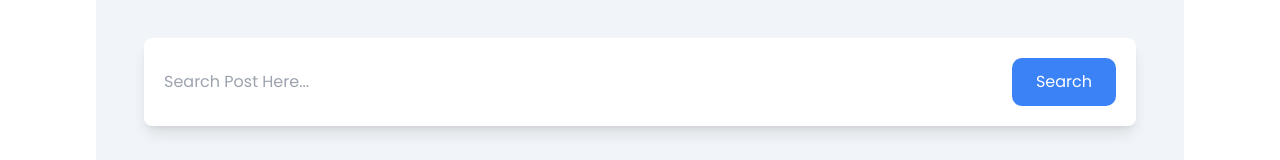
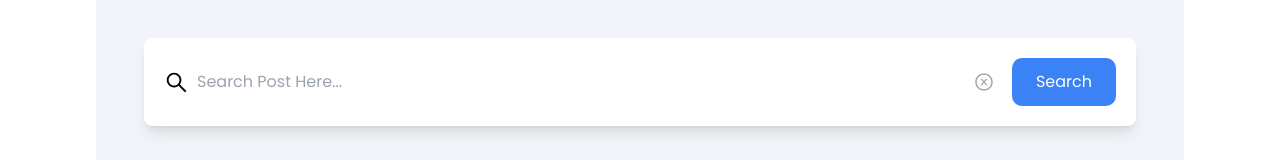
Before and after one commit to Deadinside-at-HCMUS/CSC13002-project, a React (Vite) app: page / in a window 1280 px wide. Shown: the part 138-298 px from the top of the page. Built offline with nearby package versions, Linux system fonts and the light colour scheme; no server answers.

Commit message:
[UPDATE] update feature: clear search query

```diff
--- a/src/components/Search/Search.tsx
+++ b/src/components/Search/Search.tsx
@@ -8,6 +8,7 @@ interface SearchProps {
     onLocationSelect: (e: React.ChangeEvent<HTMLSelectElement>) => void;
     onSearchQuery: (e: React.ChangeEvent<HTMLInputElement>) => void;
     onSearchClick: (e: FormEvent) => void;
+    onClearQuery: () => void;
     onClearAll: () => void;
 }
 
@@ -17,43 +18,26 @@ const Search: React.FC<SearchProps> = ({
     onLocationSelect,
     onSearchQuery,
     onSearchClick,
+    onClearQuery,
     onClearAll,
 }) => {
-    // const [searchPost, setSearchPost] = useState("");
-    // const [searchResult, setSearchResult] = useState("");
-
-    // const handleClearPost = () => {
-    //     setSearchPost("");
-    // };
-
-    // const handleSearchClick = (e: FormEvent) => {
-    //     e.preventDefault(); // Prevent form submission
-    //     setSearchResult(searchPost);
-    // };
-
-    // useEffect(() => {
-    //     console.log(searchResult);
-    // }, [searchResult]);
-
     return (
         <div className="grid gap-10 bg-[#f1f4f8] rounded-[10px] p-[3rem]">
             {/* <form action=""> */}
             <form onSubmit={onSearchClick}>
                 <div className="flex justify-between items-center rounded-[8px] gap-[10px] bg-white p-5 shadow-lg shadow-[#f1f4f8]-700">
                     <div className="flex items-center gap-2 flex-grow">
-                        {/* <AiOutlineSearch className="text-[25px] icon" /> */}
+                        <AiOutlineSearch className="text-[25px] icon" />
                         <input
                             type="text"
                             className="bg-transparent text-blue-500 focus:outline-none flex-grow"
                             placeholder="Search Post Here..."
-                            // value={searchPost}
-                            // onChange={(e) => setSearchPost(e.target.value)}
                             onChange={onSearchQuery}
                         />
-                        {/* <AiOutlineCloseCircle
+                        <AiOutlineCloseCircle
                             className="text-[20px] text-[#a5a6a6] hover:text-[#000] icon mr-2"
-                            onClick={handleClearPost}
-                        /> */}
+                            onClick={onClearQuery}
+                        />
                     </div>
                     <button
                         className="bg-blue-500 h-full p-3 px-6 rounded-[10px] text-white cursor-pointer hover:bg-blue-300"
--- a/src/pages/HomePage.tsx
+++ b/src/pages/HomePage.tsx
@@ -92,9 +92,10 @@ const HomePage: React.FC = () => {
         console.log("Selected Location:", selectedValue);
     };
 
-    // const handleClearPost = () => {
-    //     setSearchPost("");
-    // };
+    const handleClearQuery = () => {
+        setSearchQuery("");
+        setSearchResult("");
+    };
 
     const handleSearchQuery = (e: React.ChangeEvent<HTMLInputElement>) => {
         const searchValue = e.target.value;
@@ -171,6 +172,7 @@ const HomePage: React.FC = () => {
                 onLocationSelect={handleLocationSelect}
                 onSearchQuery={handleSearchQuery}
                 onSearchClick={handleSearchClick}
+                onClearQuery={handleClearQuery}
                 onClearAll={handleClearAll}
             />
             <Postlist filteredPosts={filteredPosts} />
```
